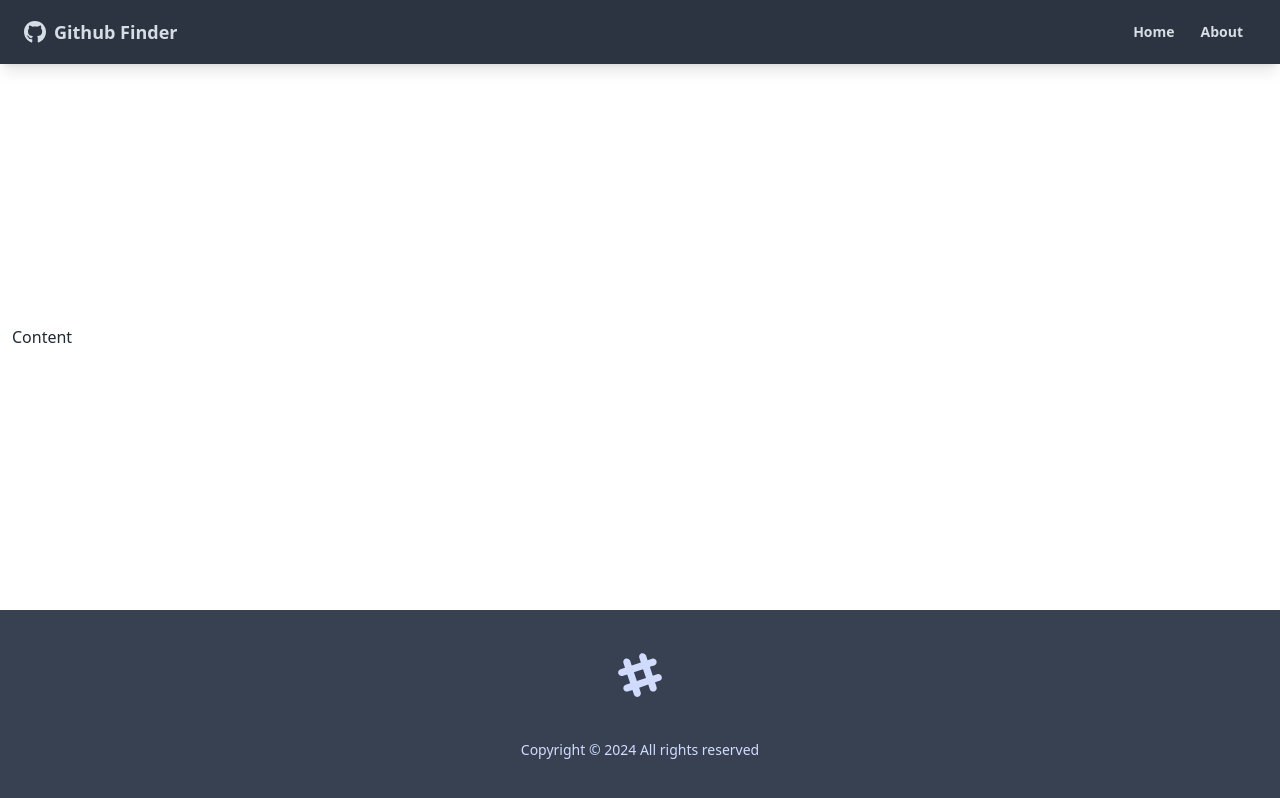
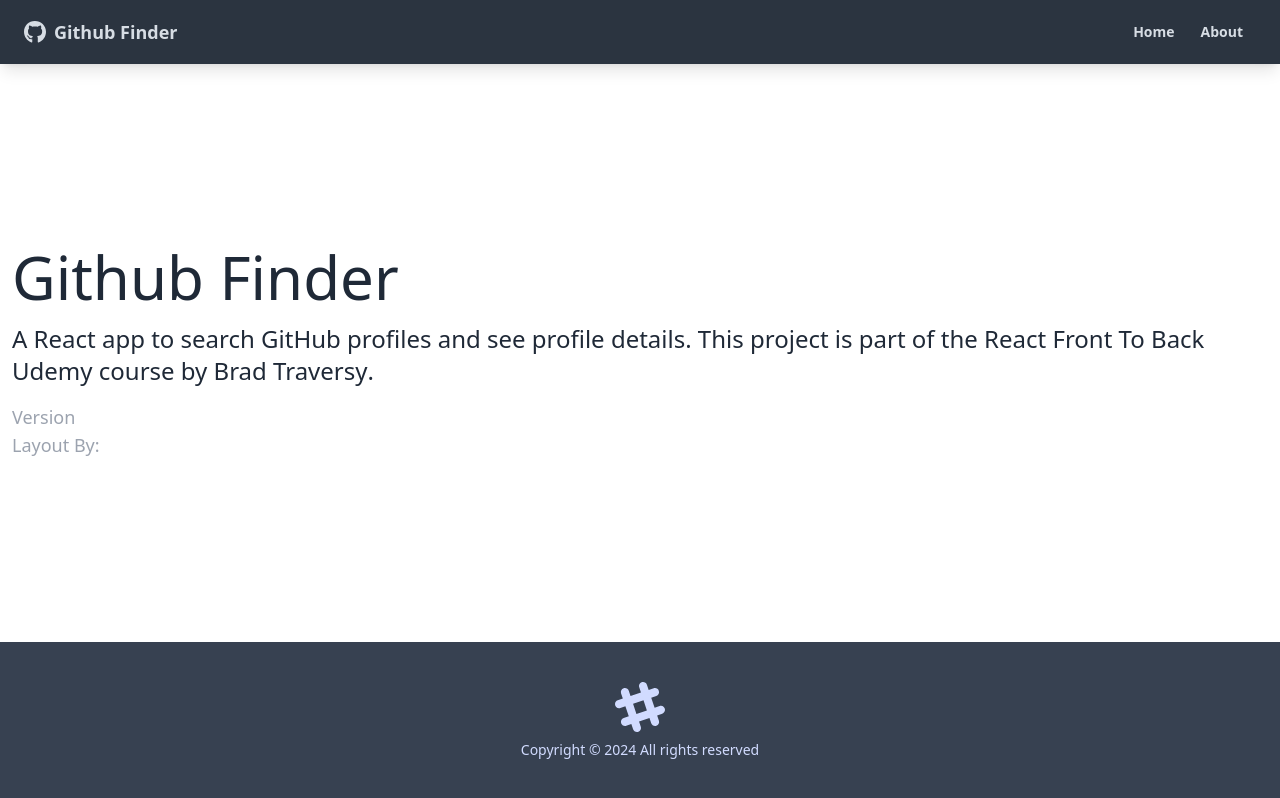
Before and after one commit to dashkens/GitHub-api, a React (Create React App) app in the folder github-api/: page /about in a window 1280 px wide. Built offline with nearby package versions, Linux system fonts and the light colour scheme; the HTML template or start-up script is replaced by a standard one.

Commit message:
created basic pages

```diff
--- a/github-api/src/App.js
+++ b/github-api/src/App.js
@@ -1,7 +1,10 @@
 import './index.css'
-import { BrowserRouter as Router, Route } from 'react-router-dom';
+import { BrowserRouter as Router, Route, Routes } from 'react-router-dom';
 import Navbar from './components/layout/Navbar';
 import Footer from './components/layout/Footer';
+import Home from './pages/Home';
+import About from './pages/About';
+import NotFound from './pages/NotFound';
 
 function App() {
   return (
@@ -9,7 +12,11 @@
       <div className="flex flex-col justify-between h-screen">
         <Navbar/>
         <main className='container mx-auto px-3 pb-12'>
-          Content
+          <Routes>
+            <Route path="/" element={<Home/>}/>
+            <Route path="/about" element={<About/>}/>
+            <Route path="/*" element={<NotFound/>}/>
+          </Routes>
         </main>
         <Footer/>
       </div>
--- a/github-api/src/components/layout/Footer.js
+++ b/github-api/src/components/layout/Footer.js
@@ -1,14 +1,22 @@
-import React from 'react'
-
 function Footer() {
 const footerYear = new Date().getFullYear()
+
 return (
     <footer className='footer p-10 bg-gray-700 text-primary-content footer-center'>
     <div>
-            <svg stroke="currentColor" fill="currentColor" stroke-width="0" viewBox="0 0 448 512" height="50" width="50" xmlns="http://www.w3.org/2000/svg"><path d="M446.2 270.4c-6.2-19-26.9-29.1-46-22.9l-45.4 15.1-30.3-90 45.4-15.1c19.1-6.2 29.1-26.8 23-45.9-6.2-19-26.9-29.1-46-22.9l-45.4 15.1-15.7-47c-6.2-19-26.9-29.1-46-22.9-19.1 6.2-29.1 26.8-23 45.9l15.7 47-93.4 31.2-15.7-47c-6.2-19-26.9-29.1-46-22.9-19.1 6.2-29.1 26.8-23 45.9l15.7 47-45.3 15c-19.1 6.2-29.1 26.8-23 45.9 5 14.5 19.1 24 33.6 24.6 6.8 1 12-1.6 57.7-16.8l30.3 90L78 354.8c-19 6.2-29.1 26.9-23 45.9 5 14.5 19.1 24 33.6 24.6 6.8 1 12-1.6 57.7-16.8l15.7 47c5.9 16.9 24.7 29 46 22.9 19.1-6.2 29.1-26.8 23-45.9l-15.7-47 93.6-31.3 15.7 47c5.9 16.9 24.7 29 46 22.9 19.1-6.2 29.1-26.8 23-45.9l-15.7-47 45.4-15.1c19-6 29.1-26.7 22.9-45.7zm-254.1 47.2l-30.3-90.2 93.5-31.3 30.3 90.2-93.5 31.3z"></path></svg>
+        <svg
+        width='50'
+        height='50'
+        viewBox='0 0 24 24'
+        xmlns='http://www.w3.org/2000/svg'
+        fillRule='evenodd'
+        clipRule='evenodd'
+        className='inline-block fill-current'
+        >
+        <path d='M22.672 15.226l-2.432.811.841 2.515c.33 1.019-.209 2.127-1.23 2.456-1.15.325-2.148-.321-2.463-1.226l-.84-2.518-5.013 1.677.84 2.517c.391 1.203-.434 2.542-1.831 2.542-.88 0-1.601-.564-1.86-1.314l-.842-2.516-2.431.809c-1.135.328-2.145-.317-2.463-1.229-.329-1.018.211-2.127 1.231-2.456l2.432-.809-1.621-4.823-2.432.808c-1.355.384-2.558-.59-2.558-1.839 0-.817.509-1.582 1.327-1.846l2.433-.809-.842-2.515c-.33-1.02.211-2.129 1.232-2.458 1.02-.329 2.13.209 2.461 1.229l.842 2.515 5.011-1.677-.839-2.517c-.403-1.238.484-2.553 1.843-2.553.819 0 1.585.509 1.85 1.326l.841 2.517 2.431-.81c1.02-.33 2.131.211 2.461 1.229.332 1.018-.21 2.126-1.23 2.456l-2.433.809 1.622 4.823 2.433-.809c1.242-.401 2.557.484 2.557 1.838 0 .819-.51 1.583-1.328 1.847m-8.992-6.428l-5.01 1.675 1.619 4.828 5.011-1.674-1.62-4.829z'></path>
+        </svg>
+        <p>Copyright &copy; {footerYear} All rights reserved</p>
     </div>
-
-        <p>Copyright &copy; {footerYear} All rights reserved</p>
     </footer>
 )
 }
--- /dev/null
+++ b/github-api/src/pages/About.js
@@ -0,0 +1,31 @@
+function About() {
+    return (
+    <>
+        <h1 className='text-6xl mb-4'>Github Finder</h1>
+        <p className='mb-4 text-2xl font-light'>
+        A React app to search GitHub profiles and see profile details. This
+        project is part of the
+        <a href='https://www.udemy.com/course/modern-react-front-to-back/'>
+            {' '}
+            React Front To Back
+        </a>{' '}
+        Udemy course by
+        <strong>
+            <a href='https://traversymedia.com'> Brad Traversy</a>
+        </strong>
+        .
+        </p>
+        <p className='text-lg text-gray-400'>
+        Version <span className='text-white'>1.0.0</span>
+        </p>
+        <p className='text-lg text-gray-400'>
+        Layout By:
+        <a className='text-white' href='https://twitter.com/hassibmoddasser'>
+            Hassib Moddasser
+        </a>
+        </p>
+    </>
+    )
+}
+
+export default About
--- /dev/null
+++ b/github-api/src/pages/Home.js
@@ -0,0 +1,11 @@
+import React from 'react'
+
+function Home() {
+  return (
+    <div>
+      <h1 className="text-6xl">Welcome</h1>
+    </div>
+  )
+}
+
+export default Home
--- /dev/null
+++ b/github-api/src/pages/NotFound.js
@@ -0,0 +1,22 @@
+import React from 'react'
+import {FaHome} from 'react-icons/fa'
+import { Link } from 'react-router-dom'
+
+function NotFound() {
+    return (
+        <div className='hero'>
+            <div className="text-center hero-content">
+                <div className="max-w-lg">
+                    <h1 className="text-8xl font-bold mb-8">Oops!</h1>
+                <p className="text-5xl mb-8">404 - Page not found!</p>
+                <Link to='/' className='btn btn-primary btn-lg'>
+                    <FaHome className='mr-2'/>
+                    Back to Home
+                </Link>
+                </div>
+            </div>
+        </div>
+    )
+}
+
+export default NotFound
```
Lines whose indentation alone changed are shown as unchanged.
